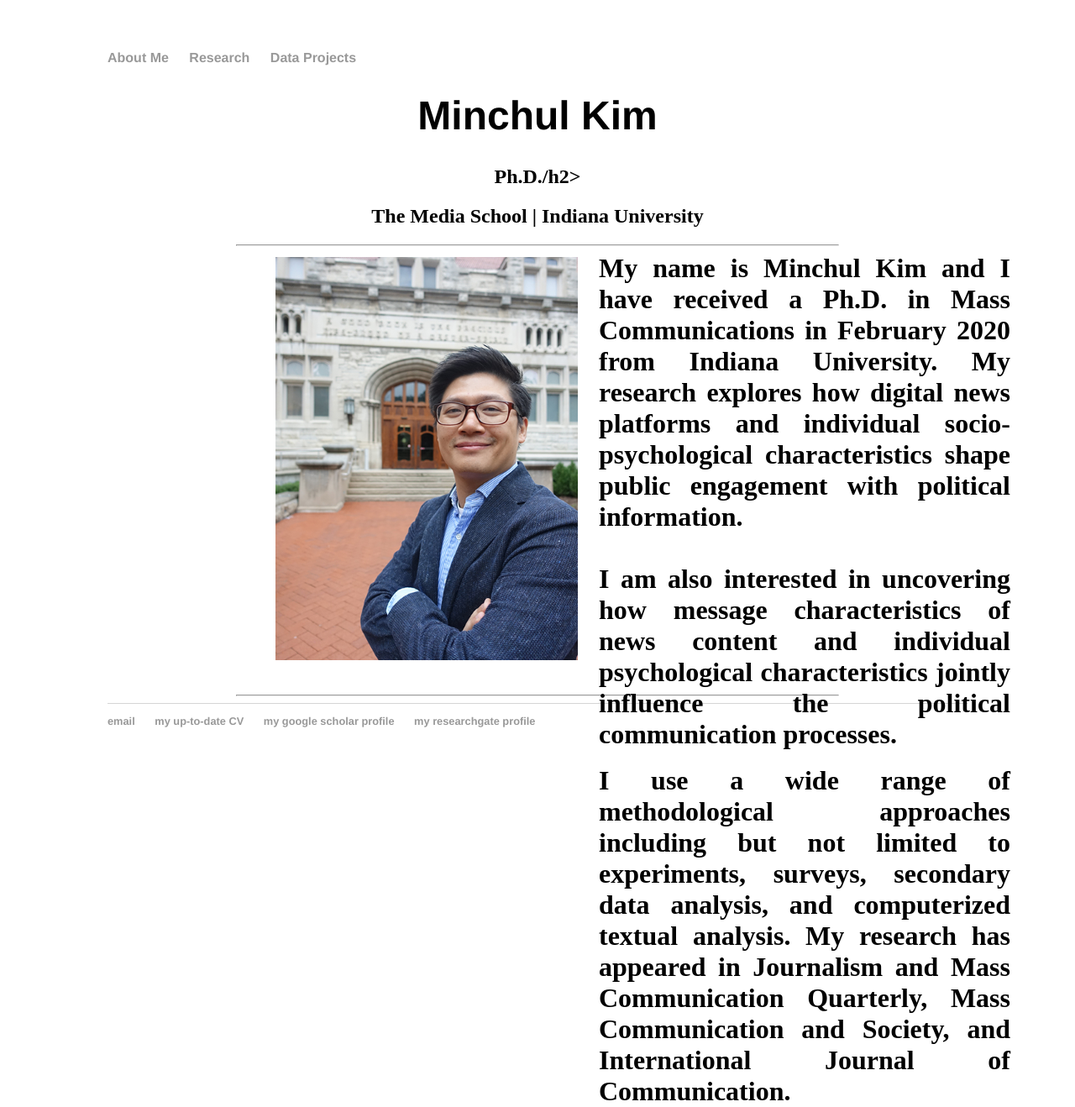
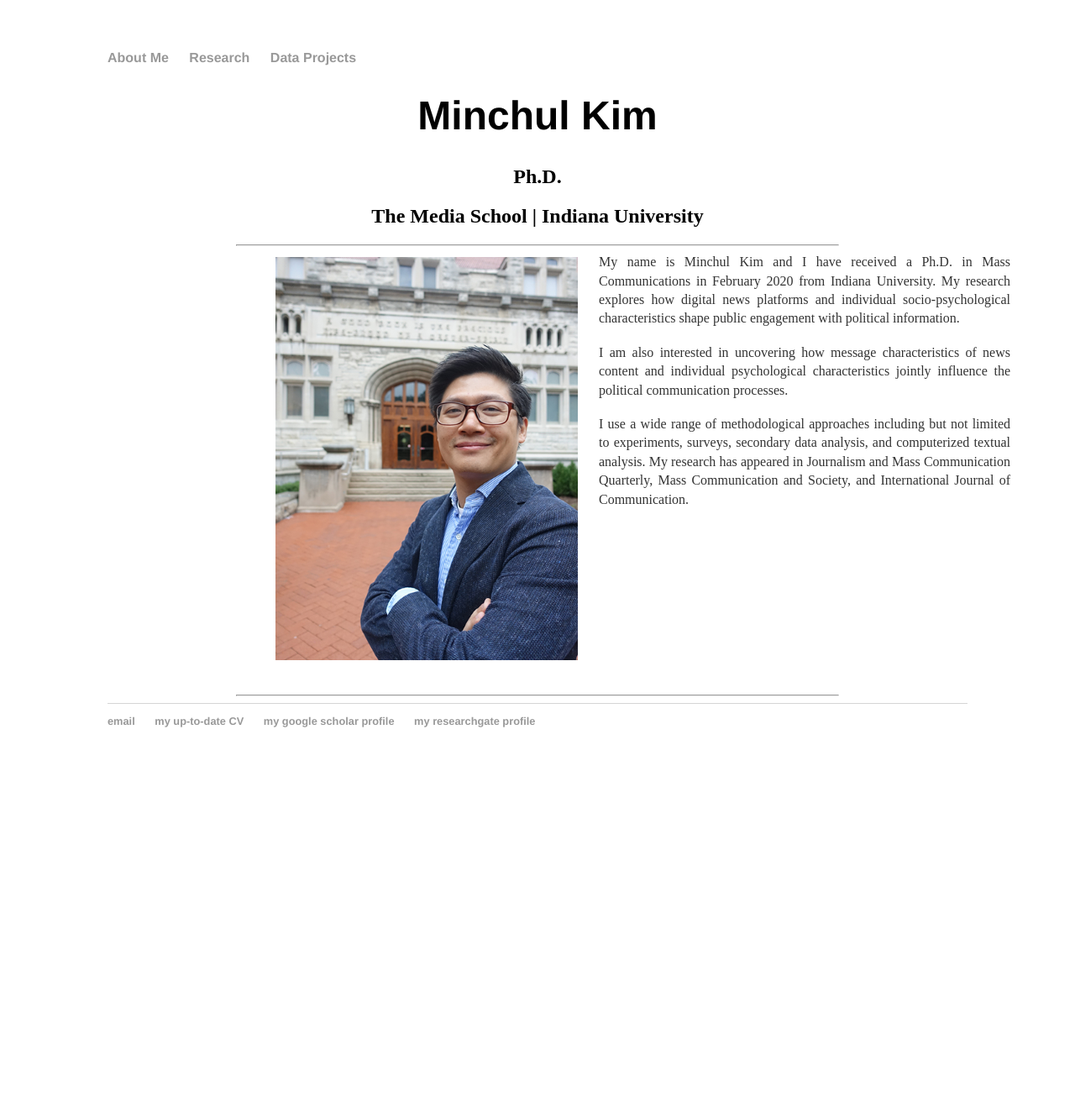
Before and after one commit to minchulkim-phd/minchulkim, a Jekyll site: the page built from index.html, in a window 1280 px wide. Shown: the whole page at 84% size. Built offline with Jekyll 4.4.1, drawn with Linux system fonts in a browser that asks for light colours; after the commit the page ends 926 px from its top, so only the background shows below that.

```diff
--- a/index.html
+++ b/index.html
@@ -4,16 +4,16 @@ title: Minchul Kim(Ph.D.)'s Personal Webpage
 ---
 <div class="blurb">
 	<center><h1>Minchul Kim</h1></center>
-	<center><h2>Ph.D./h2></center>
+	<center><h2>Ph.D.</h2></center>
 	<center><h2>The Media School | Indiana University</h2></center>
 
 	<hr width='70%'>
         <div class="slide-content">
 		<img src="/images/Portrait_Minchul Kim.jpg" width='360px;' height='480px;' style="float:left;margin: 5px 20px;">
                 <div class="imgDes">
-		<h3> My name is Minchul Kim and I have received a Ph.D. in Mass Communications in February 2020 from Indiana University. My research explores how digital news platforms and individual socio-psychological characteristics shape public engagement with political information. <h3>
-		</br><h3> I am also interested in uncovering how message characteristics of news content and individual psychological characteristics jointly influence the political communication processes. </h3>
-		</br><h3> I use a wide range of methodological approaches including but not limited to experiments, surveys, secondary data analysis, and computerized textual analysis. My research has appeared in Journalism and Mass Communication Quarterly, Mass Communication and Society, and International Journal of Communication.</h3>
+		<p> My name is Minchul Kim and I have received a Ph.D. in Mass Communications in February 2020 from Indiana University. My research explores how digital news platforms and individual socio-psychological characteristics shape public engagement with political information. </p>
+		</br><p> I am also interested in uncovering how message characteristics of news content and individual psychological characteristics jointly influence the political communication processes. </p>
+		</br><p> I use a wide range of methodological approaches including but not limited to experiments, surveys, secondary data analysis, and computerized textual analysis. My research has appeared in Journalism and Mass Communication Quarterly, Mass Communication and Society, and International Journal of Communication.</p>
 		</div>
 	</div>
 	</br>
```
